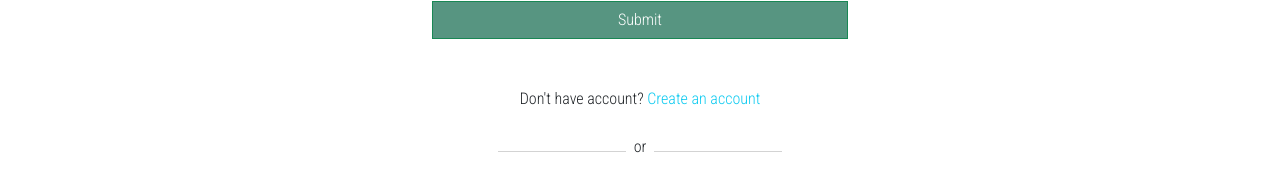
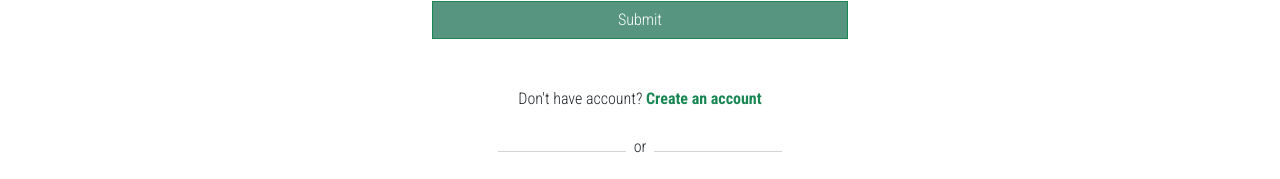
Before and after one commit to kakon-ray/MR-Photographer, a React (Create React App) app: page /signin in a window 1280 px wide. Shown: the part 245-424 px from the top of the page. Built offline with nearby package versions, Linux system fonts and the light colour scheme.

Commit message:
color change

```diff
--- a/src/component/LoginSignup/SignIn/SignIn.js
+++ b/src/component/LoginSignup/SignIn/SignIn.js
@@ -35,7 +35,10 @@ export default function SignIn() {
           <p className="text-center">
             Don't have account?{" "}
             <Link to="/signup" style={{ textDecoration: "none" }}>
-              <span className="text-info " style={{ cursor: "pointer" }}>
+              <span
+                className="text-success "
+                style={{ cursor: "pointer", fontWeight: "bold" }}
+              >
                 Create an account
               </span>
             </Link>
--- a/src/component/LoginSignup/SignUp.js/SignUp.js
+++ b/src/component/LoginSignup/SignUp.js/SignUp.js
@@ -40,7 +40,10 @@ export default function SignUp() {
           <p className="text-center">
             Already have a account?{" "}
             <Link to="/signin" style={{ textDecoration: "none" }}>
-              <span className="text-info " style={{ cursor: "pointer" }}>
+              <span
+                className="text-success"
+                style={{ cursor: "pointer", fontWeight: "bold" }}
+              >
                 Please Login
               </span>
             </Link>
```
